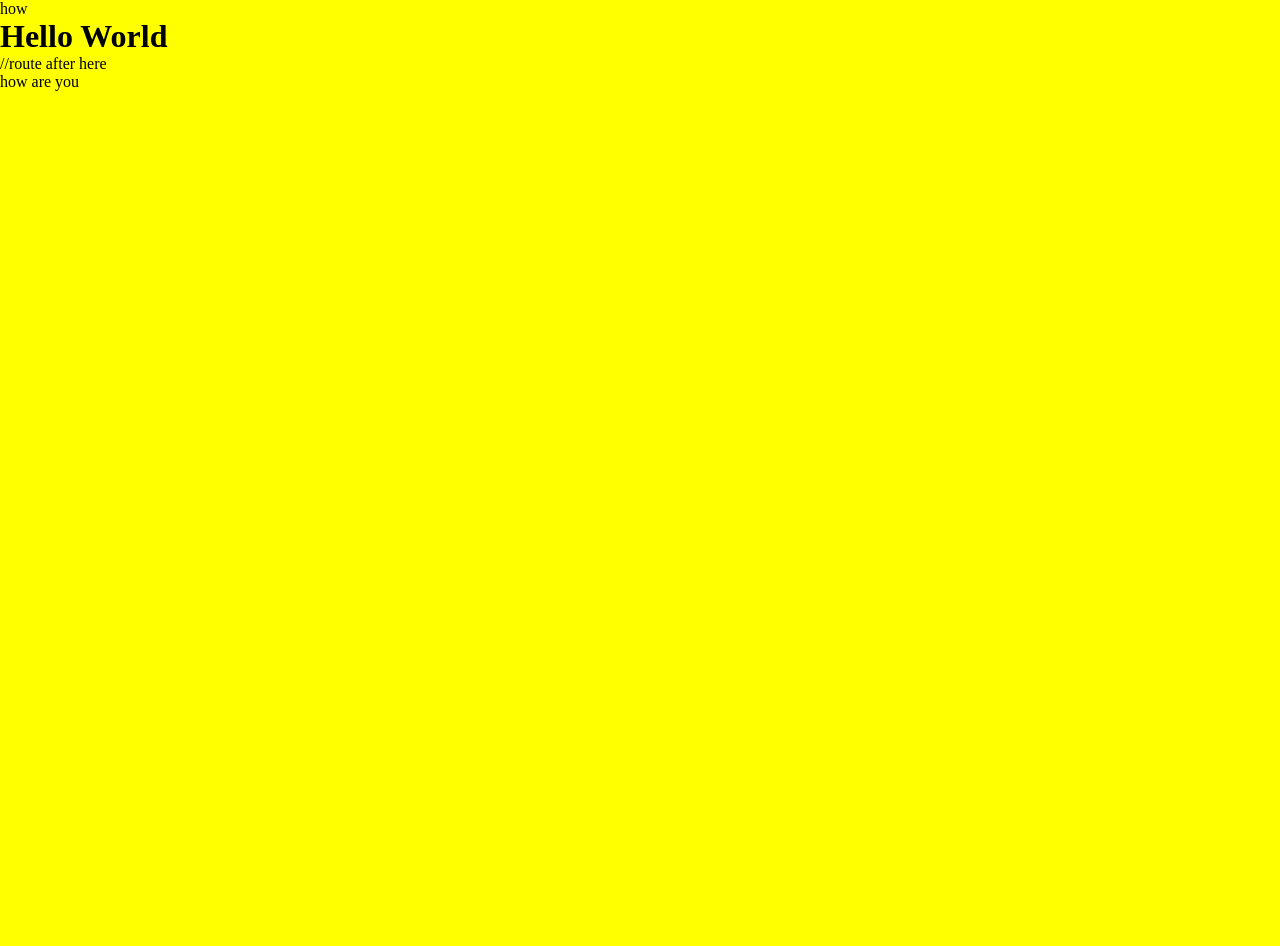
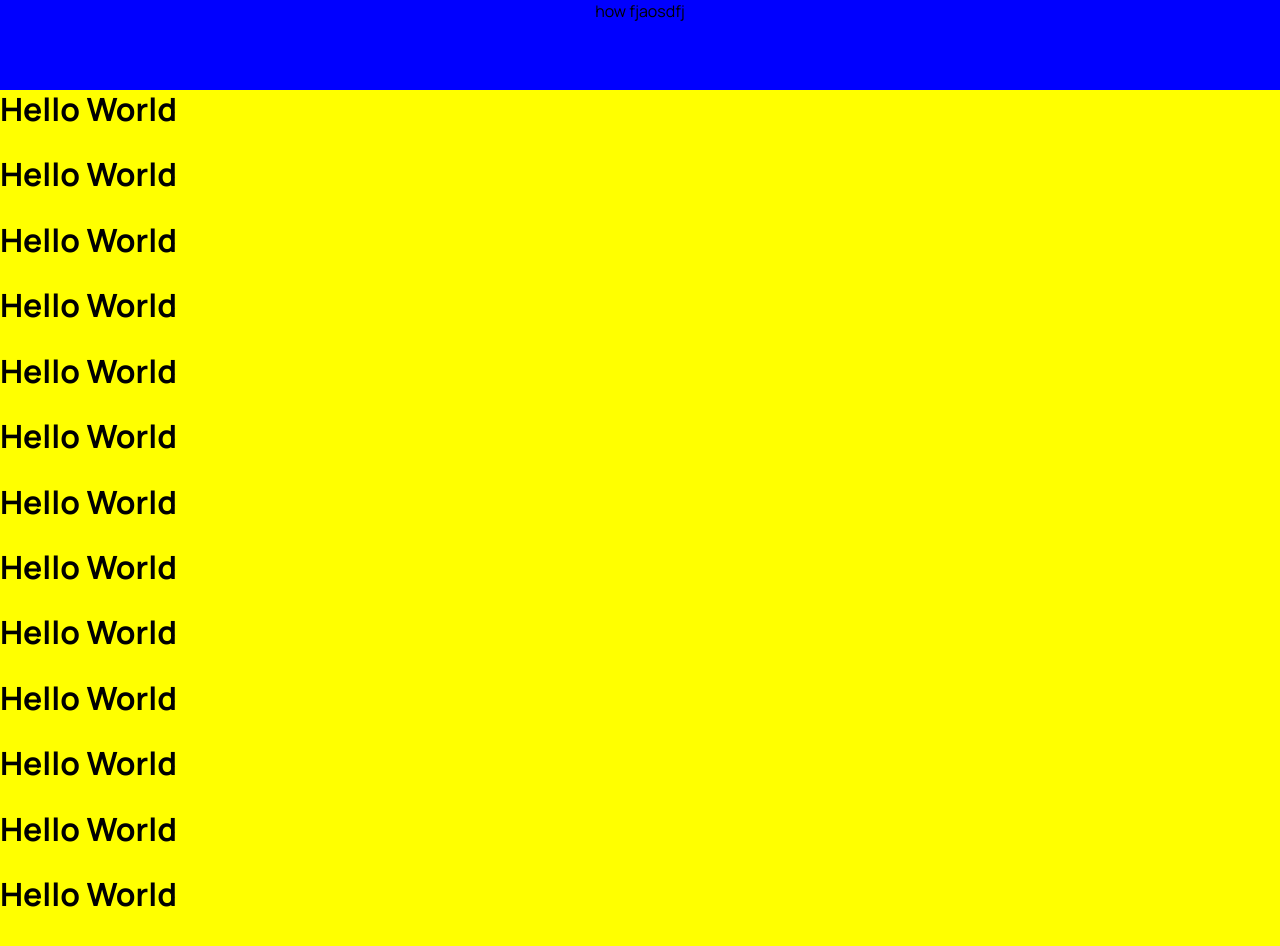
Before and after one commit to binertia/audio-commerce, a React (Vite) app: page / in a window 1280 px wide. Shown: the top 946 px of the page. Before the commit the page ends 800 px from the top, so only its background shows below. Built offline with nearby package versions, Linux system fonts and the light colour scheme.

Commit message:
navbar function

```diff
--- a/src/App.tsx
+++ b/src/App.tsx
@@ -13,6 +13,26 @@ const App = () => {
       <GlobalStyles />
       <Navbar />
       <h1>Hello World</h1>
+      <h1>Hello World</h1>
+      <h1>Hello World</h1>
+      <h1>Hello World</h1>
+      <h1>Hello World</h1>
+      <h1>Hello World</h1>
+      <h1>Hello World</h1>
+      <h1>Hello World</h1>
+      <h1>Hello World</h1>
+      <h1>Hello World</h1>
+      <h1>Hello World</h1>
+      <h1>Hello World</h1>
+      <h1>Hello World</h1>
+      <h1>Hello World</h1>
+      <h1>Hello World</h1>
+      <h1>Hello World</h1>
+      <h1>Hello World</h1>
+      <h1>Hello World</h1>
+      <h1>Hello World</h1>
+      <h1>Hello World</h1>
+      <h1>Hello World</h1>
       //route after here
       <MainPage />
     </>
--- a/src/Global.tsx
+++ b/src/Global.tsx
@@ -1,17 +1,32 @@
 import { createGlobalStyle } from "styled-components";
 
 export const GlobalStyles = createGlobalStyle`
+  html {
+    box-sizing: border-box;
+    font-size: 100%;
+  }
   *,
     *::before,
     *::after {
-        box-sizing: border-box;
-        padding: 0;
-        margin: 0;
+        box-sizing:inherit;
     }
 
     body {
+      margin: 0;
       background: var(--bg-color);
+      font-family: 'Manrope', sans-serif;
+      color: black;
     }
+  .nav-hide {
+    height: 4rem;
+    width: 100%;
+    z-index: 40;
+    border-bottom: 1px solid rgba(0, 0, 0, .1);
+    box-shadow: 0 2px 5px -1px rgba(0, 0, 0, .08);
+    position: fixed;
+    top: -80px;
+    transition: 0.3s linear;
+  }
 
   :root {
     --bg-color: yellow;
--- a/src/index.html
+++ b/src/index.html
@@ -4,6 +4,11 @@
   <meta charset="UTF-8">
   <meta http-equiv="X-UA-Compatible" content="IE=edge">
   <meta name="viewport" content="width=device-width, initial-scale=1.0">
+  <!--start of google font-->
+  <link rel="preconnect" href="https://fonts.googleapis.com">
+  <link rel="preconnect" href="https://fonts.gstatic.com" crossorigin>
+  <link href="https://fonts.googleapis.com/css2?family=Manrope:wght@400;500;700&display=swap" rel="stylesheet">
+  <!--end of google font-->
   <title>Audio E-commerce</title>
 </head>
 <body>
--- a/src/navbar/index.tsx
+++ b/src/navbar/index.tsx
@@ -1,9 +1,45 @@
+import { useState, useEffect } from "react";
 import styled from "styled-components";
 
 export default function Navbar() {
-  return <div>how</div>;
+  const [show, setShow] = useState(false);
+  const [lastScrollY, setLastScrollY] = useState(0);
+
+  const controlNavbar = () => {
+    if (typeof window !== "undefined") {
+      if (window.scrollY > lastScrollY) {
+        // if scroll down hide the navbar
+        setShow(true);
+      } else {
+        // if scroll up show the navbar
+        setShow(false);
+      }
+
+      // remember current page location to use in the next move
+      setLastScrollY(window.scrollY);
+    }
+  };
+
+  useEffect(() => {
+    if (typeof window !== "undefined") {
+      window.addEventListener("scroll", controlNavbar);
+
+      // cleanup function
+      return () => {
+        window.removeEventListener("scroll", controlNavbar);
+      };
+    }
+  }, [lastScrollY]);
+  return (
+    <NavStyle className={`active ${show && "nav-hide"}`}>how fjaosdfj</NavStyle>
+  );
 }
 
 const NavStyle = styled.nav`
-  background: yellow;
+  height: 90px;
+  width: 100%;
+  top: 0;
+  text-align: center;
+  position: fixed;
+  background: blue;
 `;
```
